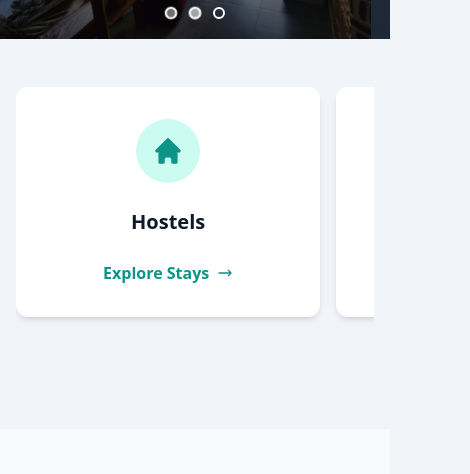
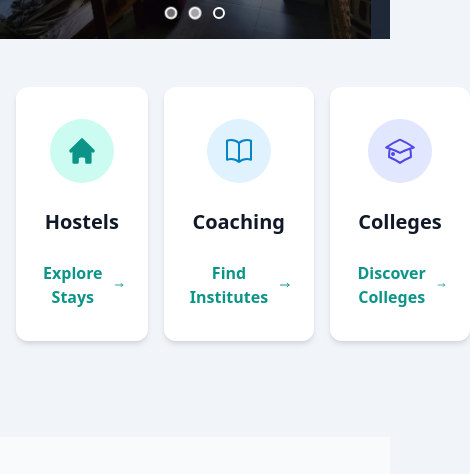
Before and after one commit to Sahilssr1/find, a plain HTML site: page index.html in a window 390 px wide. Shown: the part 321-795 px from the top of the page, 470 px wide, since content can reach past the window. Drawn offline with nearby package versions, Linux system fonts and the light colour scheme; no server answers; some icons are missing.

Commit message:
Update style.css

```diff
--- a/style.css
+++ b/style.css
@@ -185,49 +185,25 @@ body {
     transform: scale(1.1);
 }
 
-/* --- CATEGORY CARDS: SCROLLER & GRID --- */
-
-/* Mobile First: Horizontal scroller */
+/* --- CATEGORY CARDS: GRID LAYOUT FOR ALL SCREENS (MODIFIED) --- */
 .category-container {
-    display: flex;
-    overflow-x: auto;
-    gap: 1rem; /* gap between cards */
-    padding-bottom: 1rem; /* space for scrollbar if visible */
-    scroll-snap-type: x mandatory; /* Snapping effect */
-    -ms-overflow-style: none;  /* IE and Edge */
-    scrollbar-width: none;  /* Firefox */
+  display: grid;
+  grid-template-columns: repeat(3, 1fr); /* 3 columns on all screens */
+  gap: 1rem; /* Default gap for mobile */
 }
 
-/* Hide scrollbar for Chrome, Safari and Opera */
-.category-container::-webkit-scrollbar {
-    display: none;
-}
-
-.category-container > .category-card {
-    flex: 0 0 85%; /* Each card takes 85% of the viewport width */
-    scroll-snap-align: start; /* Snap to the start of the card */
-}
-
-/* Tablet styles: Switch to 2-column grid */
-@media (min-width: 640px) { /* sm */
+/* Increase the gap on larger screens */
+@media (min-width: 640px) {
     .category-container {
-        display: grid;
-        grid-template-columns: repeat(2, 1fr);
-        overflow-x: visible; /* disable horizontal scroll */
-        gap: 2rem;
-    }
-    .category-container > .category-card {
-       flex: auto; /* Reset flex properties */
+        gap: 1.5rem;
     }
 }
 
-/* Desktop styles: Switch to 3-column grid */
-@media (min-width: 1024px) { /* lg */
+@media (min-width: 1024px) {
     .category-container {
-        grid-template-columns: repeat(3, 1fr);
+        gap: 2rem;
     }
 }
-
 
 /* --- INDIVIDUAL CARD STYLES --- */
 .category-card {
@@ -267,6 +243,8 @@ body {
 .card-link:hover {
     color: #0f766e; /* hover:text-teal-700 */
 }
+
+
 /* --- HORIZONTAL SCROLL SECTIONS --- */
 .horizontal-scroll-container {
     scroll-padding: 0 1rem; /* Ensures cards don't snap right up against the edge */
@@ -361,6 +339,7 @@ body {
         justify-content: center;
     }
 }
+
 /* --- BLOG SECTION STYLES --- */
 .blog-card {
     display: flex;
```
